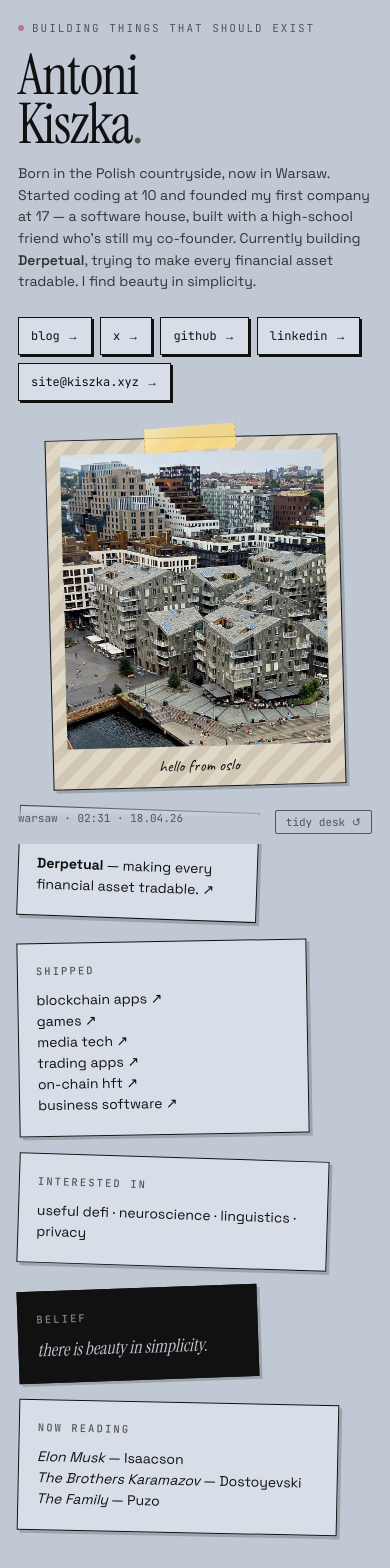
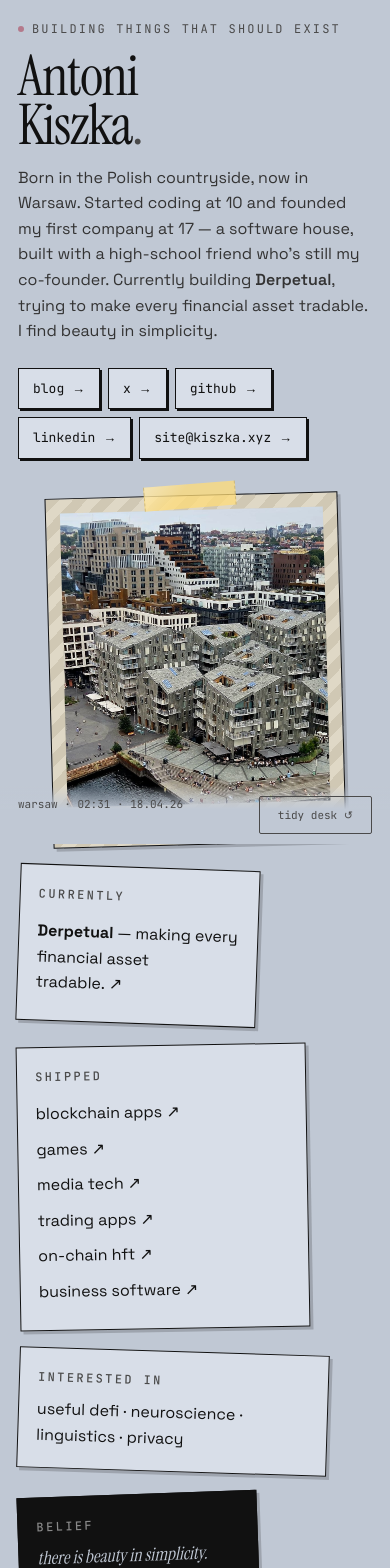
Before and after one commit to akiszka/kiszka.xyz, a Next.js app: page / in a window 390 px wide. Shown: the top 1568 px of the page. Built offline with nearby package versions, Linux system fonts and the light colour scheme.

Commit message:
fix: rwd

```diff
--- a/src/app/desk.tsx
+++ b/src/app/desk.tsx
@@ -19,7 +19,7 @@ function cssTop(py: number): string {
 }
 
 export default function Desk() {
-  const stageRef = useRef<HTMLDivElement>(null);
+  const stageRef = useRef<HTMLElement>(null);
   const photoRef = useRef<HTMLElement>(null);
   const resetRef = useRef<() => void>(null);
   const [clockText, setClockText] = useState("");
@@ -31,7 +31,7 @@ export default function Desk() {
   useEffect(() => {
     const stageEl = stageRef.current;
     if (!stageEl) return;
-    const stage: HTMLDivElement = stageEl;
+    const stage = stageEl;
 
     const objs = Array.from(stage.querySelectorAll<HTMLElement>(".obj"));
     let isFlow = false;
@@ -376,7 +376,7 @@ export default function Desk() {
 
   return (
     <>
-      <div className="stage" ref={stageRef}>
+      <main className="stage" ref={stageRef}>
         <div className="hint">
           kiszka.xyz
           <br />
@@ -386,7 +386,7 @@ export default function Desk() {
 
         <section className="hero">
           <p className="eyebrow">
-            <span className="live" />
+            <span className="live" aria-hidden="true" />
             building things that should exist
           </p>
           <h1 className="name">
@@ -470,7 +470,7 @@ export default function Desk() {
               transform: "rotate(-2deg)",
             }}
           >
-            <h4>currently</h4>
+            <h2>currently</h2>
             <p>
               <a href="https://www.derpetual.com/" target="_blank" rel="noreferrer noopener">
                 <b>Derpetual</b>{" "}&mdash; making every financial asset tradable.&nbsp;&#x2197;
@@ -490,7 +490,7 @@ export default function Desk() {
               transform: "rotate(2deg)",
             }}
           >
-            <h4>shipped</h4>
+            <h2>shipped</h2>
             <p>
               <a href="https://parlour.dev" target="_blank" rel="noreferrer noopener">blockchain apps&nbsp;&#x2197;</a>
               <br />
@@ -518,7 +518,7 @@ export default function Desk() {
               transform: "rotate(-3deg)",
             }}
           >
-            <h4>interested in</h4>
+            <h2>interested in</h2>
             <p>
               useful defi {"\u00b7"} neuroscience {"\u00b7"} linguistics{" "}
               {"\u00b7"} privacy
@@ -537,7 +537,7 @@ export default function Desk() {
               transform: "rotate(3deg)",
             }}
           >
-            <h4>belief</h4>
+            <h2>belief</h2>
             <p
               style={{
                 fontFamily: "var(--font-instrument-serif), serif",
@@ -562,7 +562,7 @@ export default function Desk() {
               transform: "rotate(-1deg)",
             }}
           >
-            <h4>now reading</h4>
+            <h2>now reading</h2>
             <p>
               <em>Elon Musk</em> {"\u2014"} Isaacson
               <br />
@@ -572,7 +572,7 @@ export default function Desk() {
             </p>
           </article>
         </div>
-      </div>
+      </main>
 
       <div className="foot">
         <span>{clockText}</span>
--- a/src/app/globals.css
+++ b/src/app/globals.css
@@ -4,7 +4,7 @@
   --paper: #c0c8d4; --card: #d8dee8;
   --ink: #111;
   --ink-soft: #333;
-  --muted: #555;
+  --muted: #4a4a4a;
   --tape: rgba(255, 220, 120, 0.75);
   --photo-a: #d0c8b4; --photo-b: #dfd8c6;
 }
@@ -186,7 +186,7 @@ a {
   width: 260px;
 }
 
-.card h4 {
+.card h2 {
   margin: 0 0 10px;
   font-family: var(--font-jetbrains-mono), monospace;
   font-size: 10.5px;
@@ -207,7 +207,7 @@ a {
   color: var(--paper);
 }
 
-.card.dark h4 {
+.card.dark h2 {
   color: #888;
 }
 
@@ -429,6 +429,22 @@ a {
   .obj:nth-child(6) {
     transform: rotate(1.2deg) !important;
   }
+
+  .sub {
+    font-size: 15px;
+  }
+
+  .card p {
+    font-size: 15px;
+  }
+
+  .card h2 {
+    font-size: 12px;
+  }
+
+  .card a {
+    padding: 4px 0;
+  }
 }
 
 @media (max-width: 560px) {
@@ -441,8 +457,8 @@ a {
   }
 
   .links a {
-    padding: 9px 12px;
-    font-size: 12px;
+    padding: 10px 14px;
+    font-size: 13px;
     box-shadow: 2px 2px 0 var(--ink);
   }
 
@@ -461,6 +477,32 @@ a {
   .obj.photo {
     width: min(75vw, 300px);
     align-self: center;
+  }
+
+  .eyebrow {
+    font-size: 12px;
+  }
+
+  .sub {
+    font-size: 16px;
+    line-height: 1.6;
+  }
+
+  .card p {
+    font-size: 16px;
+    line-height: 1.6;
+  }
+
+  .card h2 {
+    font-size: 12px;
+  }
+
+  .card a {
+    padding: 5px 0;
+  }
+
+  .foot .reset {
+    padding: 10px 18px;
   }
 }
 
```
